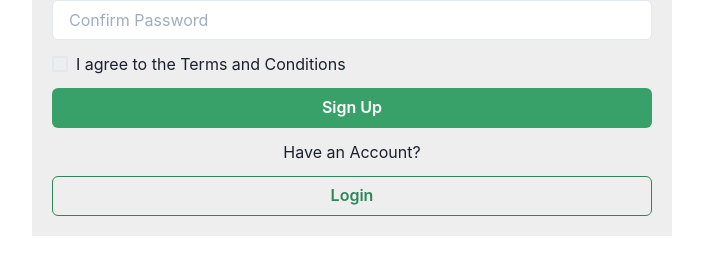
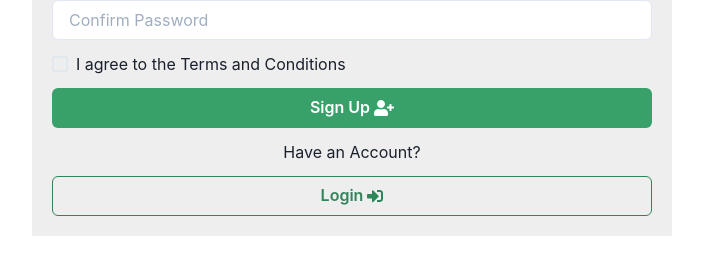
Before and after one commit to shadmansaalim/BYOCC-Hackacthon-2021, a Next.js app: page /signup in a window 1280 px wide. Shown: the part 473-739 px from the top of the page, without its empty margins (288-991 px from the left). Built offline with nearby package versions, Linux system fonts and the light colour scheme; no server answers.

Commit message:
Icons added to improve UI/UX

```diff
--- a/src/pages/login/index.js
+++ b/src/pages/login/index.js
@@ -11,6 +11,8 @@ import {
 } from "@chakra-ui/react"
 import { FaFacebook, FaTwitter, FaGoogle } from "react-icons/fa"
 import useAuth from "../../hooks/useAuth"
+import { FontAwesomeIcon } from "@fortawesome/react-fontawesome"
+import { faSignInAlt, faUserPlus } from "@fortawesome/free-solid-svg-icons"
 
 export default function Login() {
   const router = useRouter()
@@ -71,7 +73,7 @@ export default function Login() {
               bg='white'
             />
             <Button type='submit' colorScheme='green'>
-              Login
+              Login <FontAwesomeIcon icon={faSignInAlt} style={{marginLeft: '4px'}}/>
             </Button>
             <Link color='green'>Forgot Password?</Link>
 
@@ -120,7 +122,7 @@ export default function Login() {
               variant='outline'
               onClick={() => router.push("/signup")}
             >
-              Create an Account
+           Create an Account <FontAwesomeIcon icon={faUserPlus} style={{marginLeft: 'px'}}/>
             </Button>
           </Stack>
         </form>
--- a/src/pages/signup/index.js
+++ b/src/pages/signup/index.js
@@ -11,6 +11,8 @@ import {
 import { useRouter } from "next/router";
 import useAuth from "../../hooks/useAuth";
 import swal from "sweetalert";
+import { FontAwesomeIcon } from "@fortawesome/react-fontawesome"
+import { faSignInAlt, faUserPlus } from "@fortawesome/free-solid-svg-icons"
 
 export default function Signup() {
   const router = useRouter();
@@ -106,7 +108,7 @@ export default function Signup() {
               I agree to the Terms and Conditions
             </Checkbox>
             <Button type="submit" colorScheme="green">
-              Sign Up
+            Sign Up <FontAwesomeIcon icon={faUserPlus} style={{marginLeft: '4px'}}/>
             </Button>
             <label>Have an Account?</label>
 
@@ -115,7 +117,7 @@ export default function Signup() {
               variant="outline"
               onClick={() => router.push("/login")}
             >
-              Login
+              Login <FontAwesomeIcon icon={faSignInAlt} style={{marginLeft: '4px'}}/>
             </Button>
           </Stack>
         </form>
```
